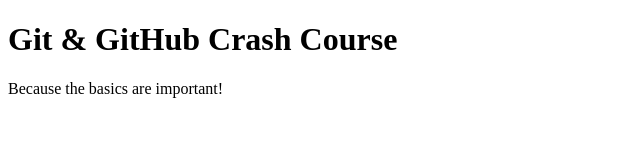
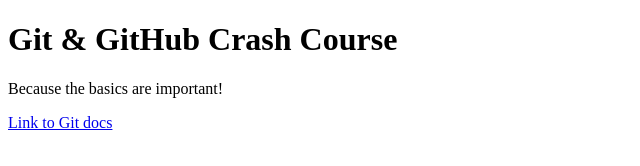
Before and after one commit to AndresFerrerPestana/github-experience, a plain HTML site: page index.html in a window 1280 px wide. Shown: the whole page, without its empty margins (0-640 px from the left). Drawn offline with Linux system fonts and the light colour scheme.

Commit message:
Added link to Git docs

```diff
--- a/index.html
+++ b/index.html
@@ -8,5 +8,6 @@
   <body>
     <h1>Git & GitHub Crash Course</h1>
     <p>Because the basics are important!</p>
+    <a href="https://git-scm.com/doc">Link to Git docs</a>
   </body>
 </html>
```
